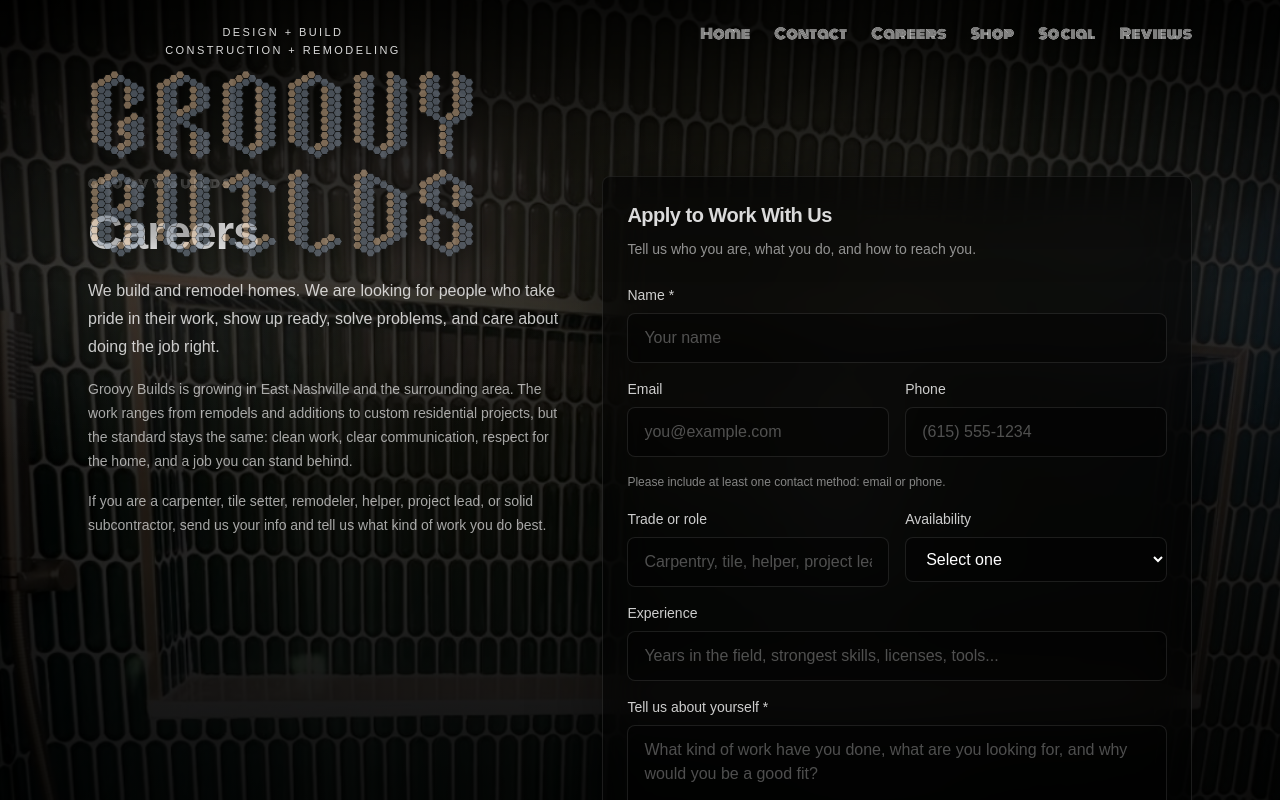
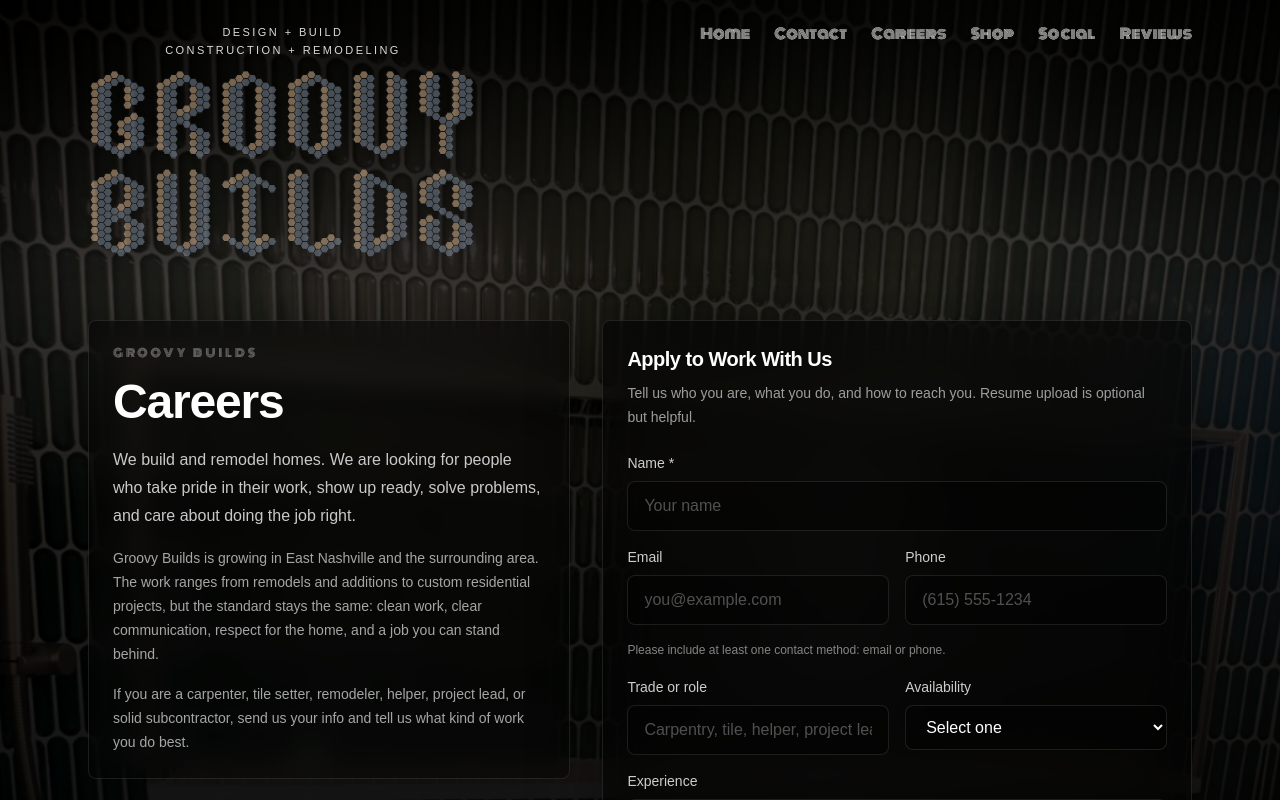
Before and after one commit to groovybuilds/website, a Next.js app: page /careers in a window 1280 px wide. Shown: the top 800 px of the page. Built offline with nearby package versions, Linux system fonts and the light colour scheme.

Commit message:
Improve careers page readability

```diff
--- a/app/careers/page.tsx
+++ b/app/careers/page.tsx
@@ -36,8 +36,8 @@
 
       <Navbar />
 
-      <section className="relative z-20 mx-auto grid w-full max-w-6xl gap-8 px-5 pb-12 pt-36 sm:px-6 sm:pb-16 sm:pt-44 lg:grid-cols-[0.9fr_1.1fr] lg:items-start">
-        <div className="max-w-xl">
+      <section className="relative z-20 mx-auto grid w-full max-w-6xl gap-8 px-5 pb-12 pt-56 sm:px-6 sm:pb-16 sm:pt-72 lg:grid-cols-[0.9fr_1.1fr] lg:items-start lg:pt-80">
+        <div className="max-w-xl rounded-lg border border-white/10 bg-black/45 p-5 shadow-[0_20px_70px_rgba(0,0,0,0.35)] backdrop-blur-md sm:p-6">
           <p
             className="text-[11px] uppercase tracking-[0.28em] text-white/55"
             style={{ fontFamily: "'Monoton', cursive" }}
@@ -70,7 +70,8 @@
             Apply to Work With Us
           </h2>
           <p className="mt-2 text-sm leading-6 text-white/60">
-            Tell us who you are, what you do, and how to reach you.
+            Tell us who you are, what you do, and how to reach you. Resume
+            upload is optional but helpful.
           </p>
           <div className="mt-6">
             <CareersForm />
```
